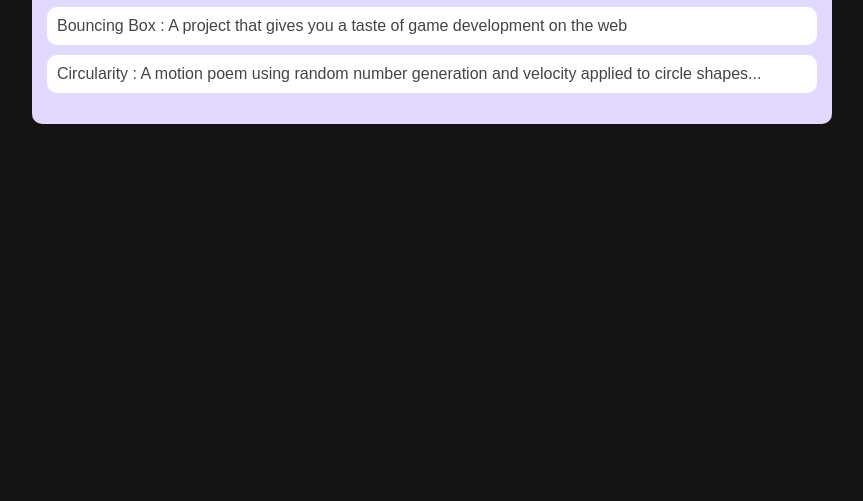
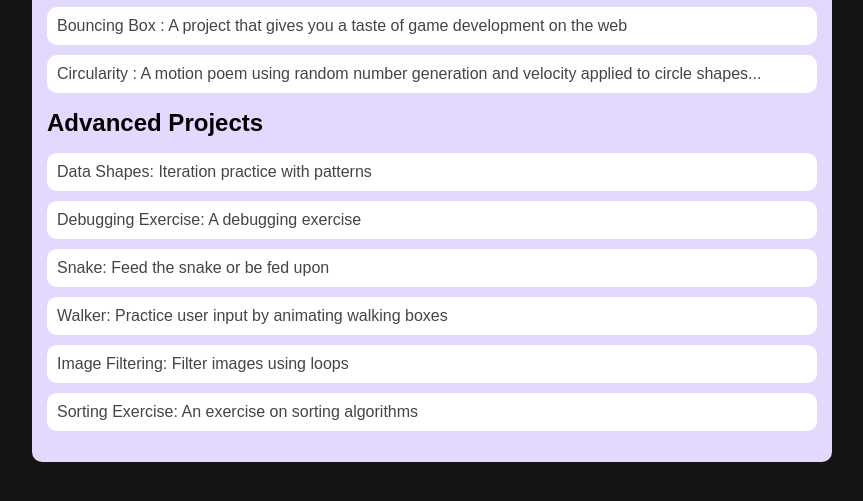
Before and after one commit to kasnola/kasnola.github.io, a plain HTML site: page portfolio.html in a window 1280 px wide. Shown: the part 217-718 px from the top of the page, without its empty margins (208-1071 px from the left). Drawn offline with Linux system fonts and the light colour scheme.

Commit message:
add ASD projects and update portfolio

```diff
--- a/portfolio.html
+++ b/portfolio.html
@@ -9,7 +9,6 @@
   <body>
     <div id="all-contents">
       <nav>
-        <!-- nav stuff here? -->
         <h1>Keith's Website</h1>
         <ul id="nav-ul">
           <li class="nav-li">
@@ -43,6 +42,15 @@
               >
             </li>
           </ul>
+          <h2>Advanced Projects</h2>
+          <ul id="portfolio">
+            <li><a href="asd-projects/data-shapes"> Data Shapes: Iteration practice with patterns</a></li>
+            <li><a href="asd-projects/debugging-exercise"> Debugging Exercise: A debugging exercise</a></li>
+            <li><a href="asd-projects/snake">Snake: Feed the snake or be fed upon</a></li>
+            <li><a href="asd-projects/walker">Walker: Practice user input by animating walking boxes</a></li>
+            <li><a href="asd-projects/image-filtering">Image Filtering: Filter images using loops</a></li>
+            <li><a href="asd-projects/sorting-exercise">Sorting Exercise: An exercise on sorting algorithms</a></li>
+          </ul>
         </div>
       </main>
     </div>
```
